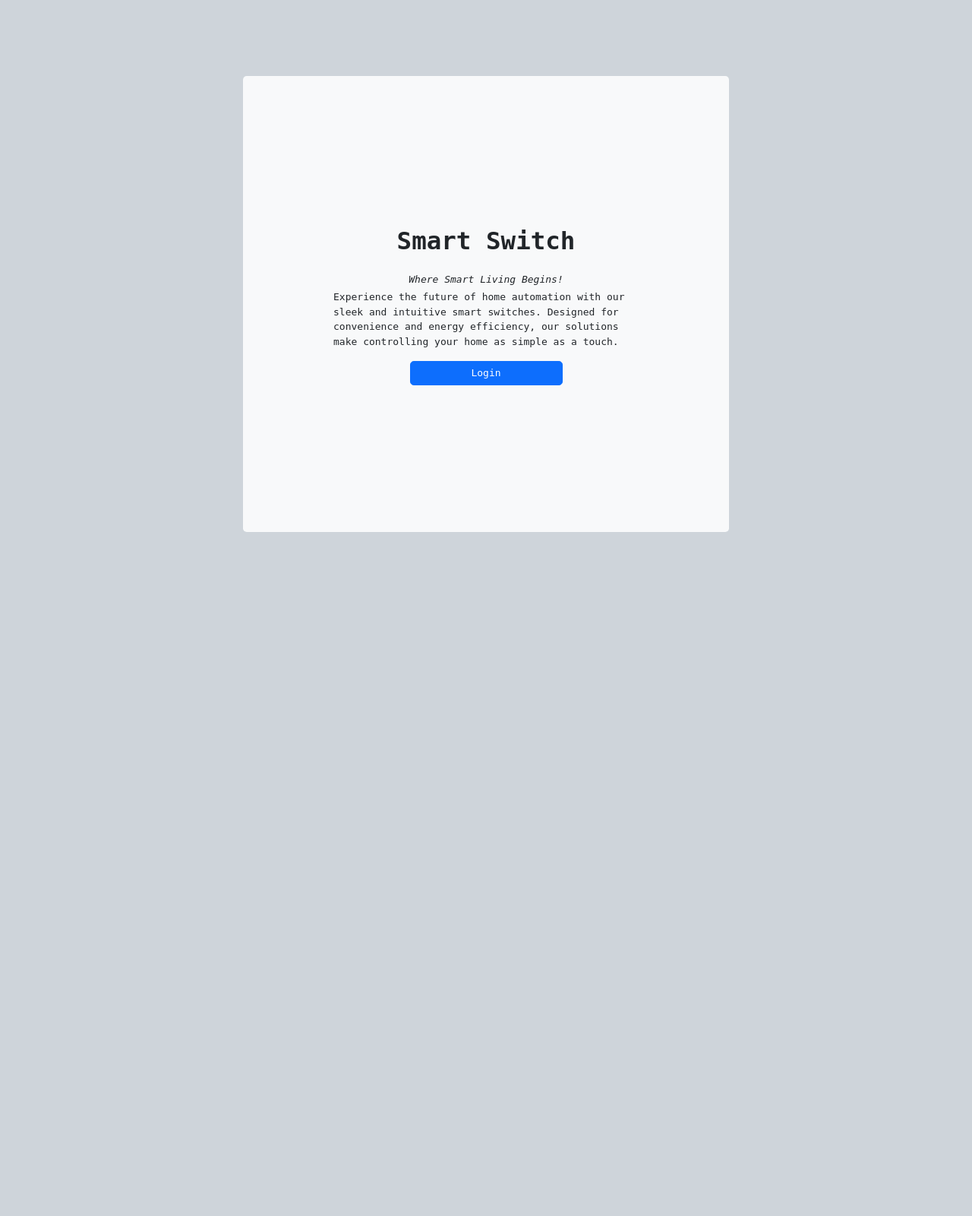
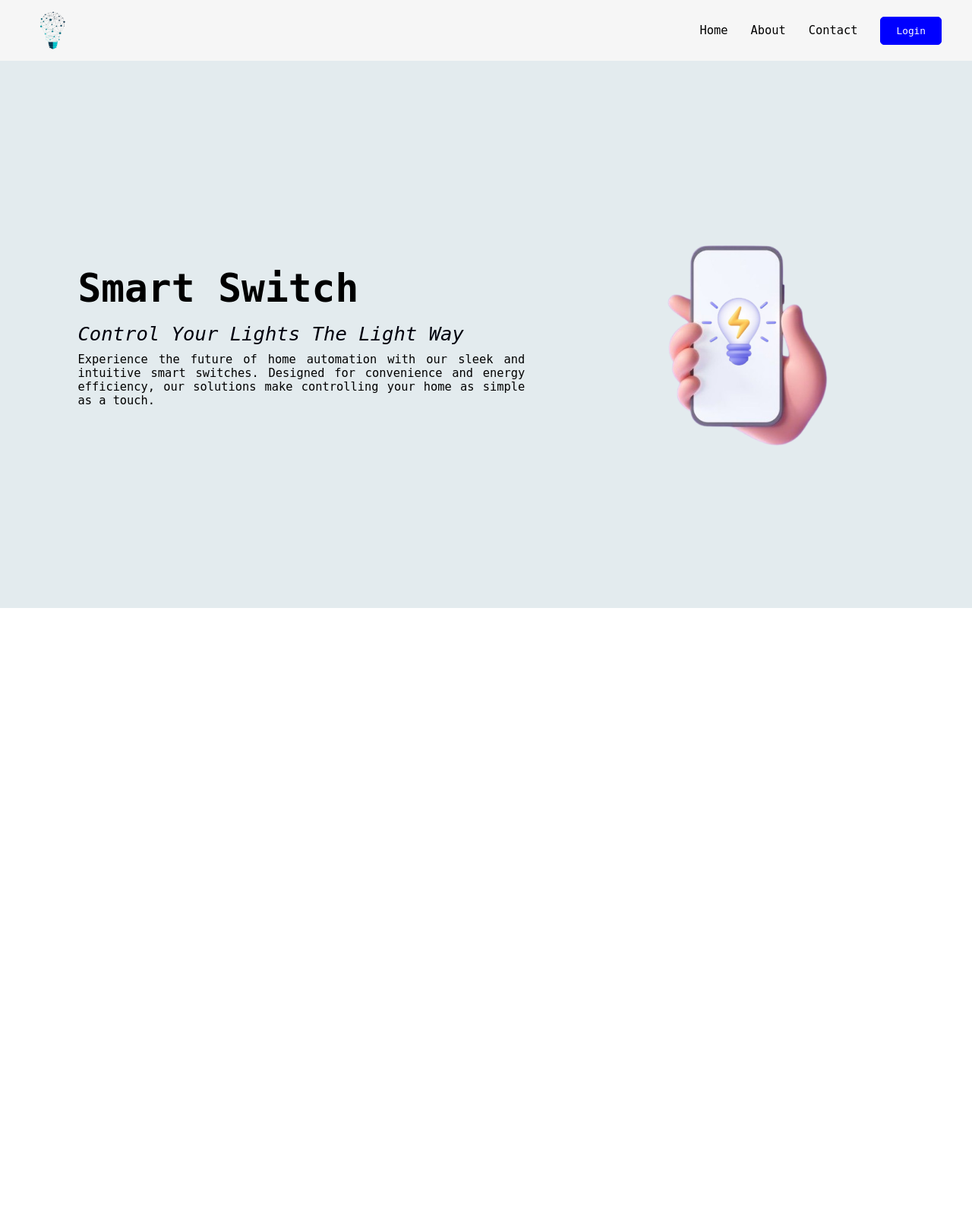
Before and after one commit to KimTerrence/Smart-Switch, a PHP site: page / in a window 1280 px wide. Shown: the whole page at 76% size. Before the commit the page ends 700 px from the top, so only its background shows below. Run offline with PHP 8.4, Linux system fonts and the light colour scheme.

Commit message:
enchance UI

```diff
--- a/frontend/home.php
+++ b/frontend/home.php
@@ -78,6 +78,8 @@ if (!isset($_SESSION['loggedin']) || $_SESSION['loggedin'] !== true) {
                     <h2>Sensor Control:</h2>
                     <a href="control.php?ip=<?php echo $switch['ip_address'];?>&action=enable_sensor" class="btn btn-primary">Enable Sensor</a>
                     <a href="control.php?ip=<?php echo $switch['ip_address'];?>&action=disable_sensor" class="btn btn-secondary">Disable Sensor</a>
+                    <a href="control.php?ip=<?php echo $switch['ip_address'];?>&action=enable_light" class="btn btn-primary">Enable light</a>
+                    <a href="control.php?ip=<?php echo $switch['ip_address'];?>&action=disable_light" class="btn btn-secondary">Disable light</a>
                     <p id="sensor-status"></p>
                 </div>
             <?php
--- a/index.html
+++ b/index.html
@@ -15,18 +15,30 @@ Warren Aglanao
     <meta charset="UTF-8">
     <meta name="viewport" content="width=device-width, initial-scale=1.0">
     <title>Smart Switch</title>
-    <link rel="stylesheet" href="./frontend/bootstrap/css/bootstrap.css">
-    <script src="./frontend/bootstrap/js/bootstrap.js"></script>
     <link rel="stylesheet" href="./frontend/styles.css">
 </head>
-<body class="w-100 vh-100 bg-dark-subtle d-flex align-items-center justify-content-center">
-    <section class="w-50 d-flex h-75 bg-light rounded align-items-center justify-content-center">
-        <div class="w-75 h-100 d-flex flex-column justify-content-center align-items-center gap-1 px-5">
-            <p class="fs-1 fw-bold">Smart Switch</p>
-            <i>Where Smart Living Begins!</i>
-            <p class="text-wrap">Experience the future of home automation with our sleek and intuitive smart switches. Designed for convenience and energy efficiency, our solutions make controlling your home as simple as a touch.</p>
-            <button class="btn btn-primary w-50" onclick="handleLogin()">Login</button>
+<body class="" onload="titleEffect(); subtitleEffect();">
+    <nav>
+        <img src="./frontend/assets/bulb.png" alt="">
+        <div class="navCon">
+            <a href="#home" class="links">Home</a>
+            <a href="#about" class="links">About</a>
+            <a href="#contact" class="links">Contact</a>
+            <a href="./frontend/login.php" class="loginBtn">Login</a>
         </div>
+    </nav>
+    <section class="" id="home">
+        <div class="titleCon">
+            <p class="title" ></p>
+            <i class="subtitle"></i>
+            <p class="description">Experience the future of home automation with our sleek and intuitive smart switches. Designed for convenience and energy efficiency, our solutions make controlling your home as simple as a touch.</p>
+        </div>
+        <div class="imgCon">
+            <img src="./frontend/assets/BULB1.png" alt="" class="bulb1">
+            <img src="./frontend/assets/BULB2.png" alt="" class="bulb2">
+            <img src="./frontend/assets/hand.png" alt="" class="hand">
+        </div>
+
            <!--
         <div class=" w-50 h-100 d-flex flex-column justify-content-center align-items-center gap-1" id="logRegCon">
             <button class="btn btn-primary w-25" onclick="handleLogin()">Login</button>
@@ -34,16 +46,14 @@ Warren Aglanao
                 <p class="m-0">or</p>
                 <button class="btn btn-secondary w-25" onclick="handleRegister()">Register</button>
 
-        </div>
+        </div>./
          -->
     </section>
-    <script>
-        const handleLogin = () => { //funtion to go to login page
-            window.location = "./frontend/login.php"
-        }
-       // const handleRegister = () => { //funtion to go to register page
-       //     window.location = "./frontend/register.php"
-        //}
+    <section id="about">
+
+    </section>
+    <script src="./frontend/script.js">
+        subtitleEffect();
     </script>
 </body>
 </html>
```
Also changed, not shown: frontend/control.php (+20 -0 lines), frontend/assets/BULB1.png (added), frontend/assets/BULB2.png (added), frontend/assets/bg1.jpeg (added), frontend/assets/bulb.png (added), frontend/assets/hand.png (added), 4 other files.
